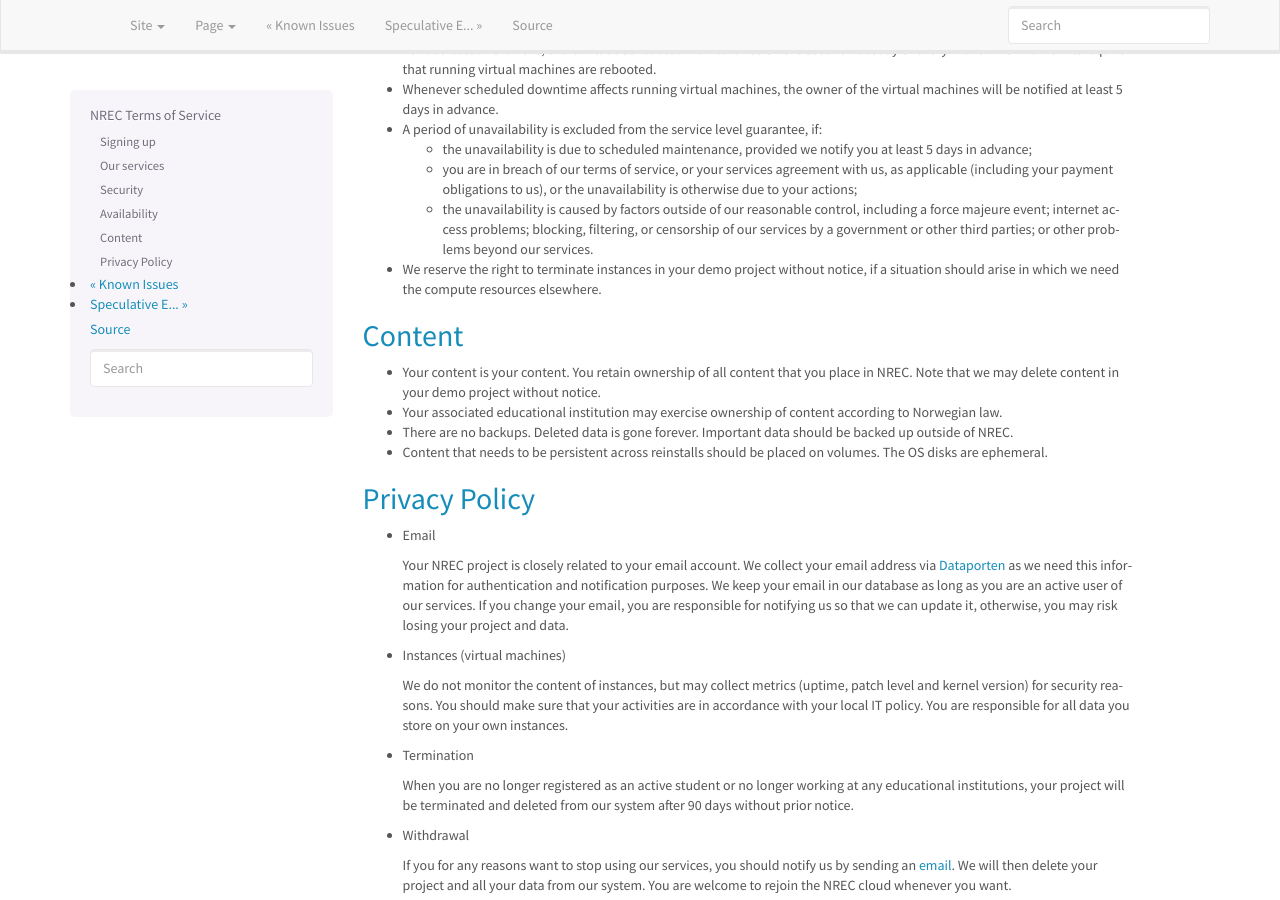
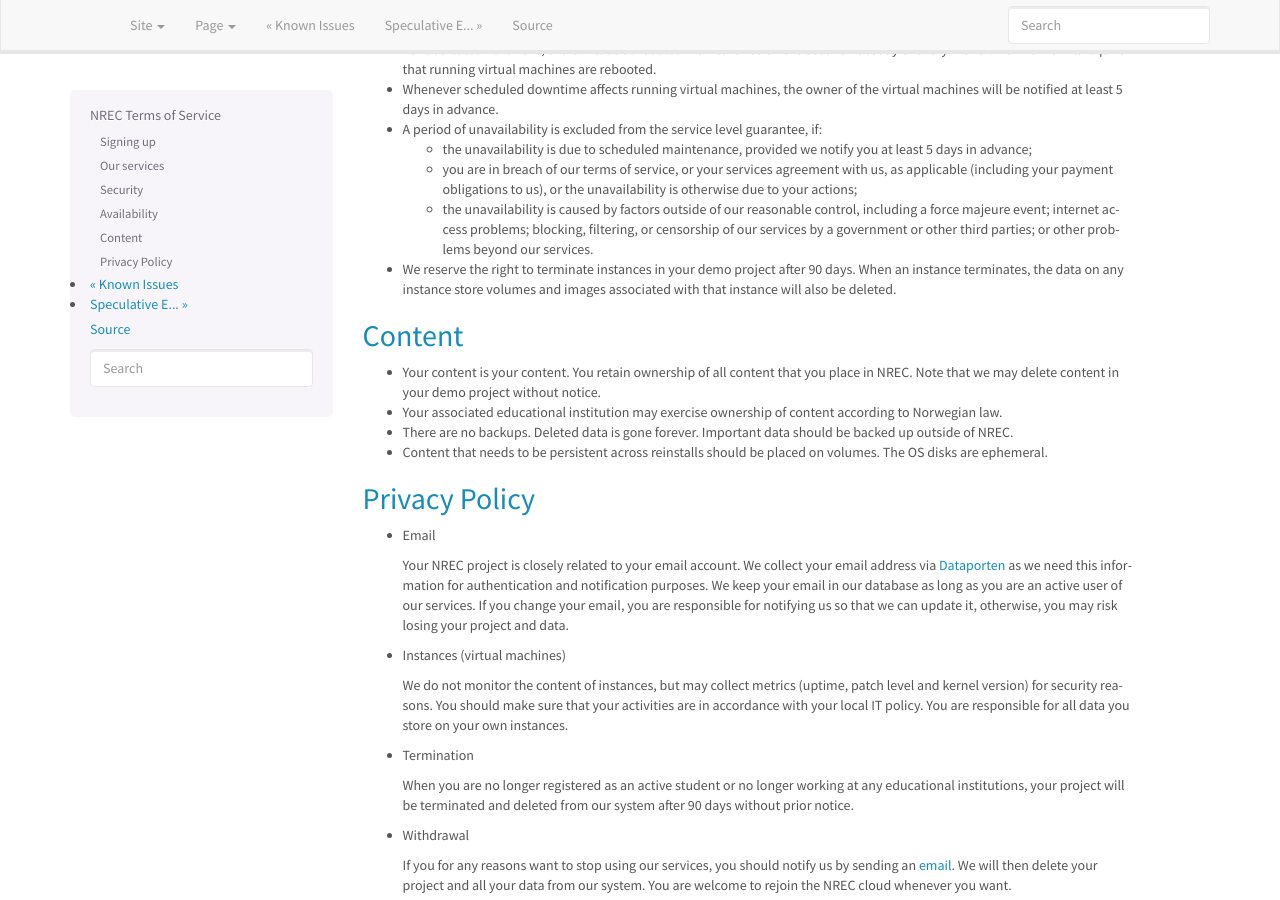
Before and after one commit to norcams/docs-enduser, a Sphinx documentation site: the page built from docs/terms-of-service.rst, in a window 1280 px wide and 900 px high, scrolled down 1244 px. Built offline with Sphinx 7.4.7, drawn with Linux system fonts in a browser that asks for light colours.

Commit message:
Demo instance termination

```diff
--- a/docs/terms-of-service.rst
+++ b/docs/terms-of-service.rst
@@ -123,8 +123,9 @@ Availability
     services.
 
 * We reserve the right to terminate instances in your demo project
-  without notice, if a situation should arise in which we need the
-  compute resources elsewhere.
+  after 90 days. When an instance terminates, the data on any instance
+  store volumes and images associated with that instance will also be
+  deleted.
 
 Content
 -------
```
